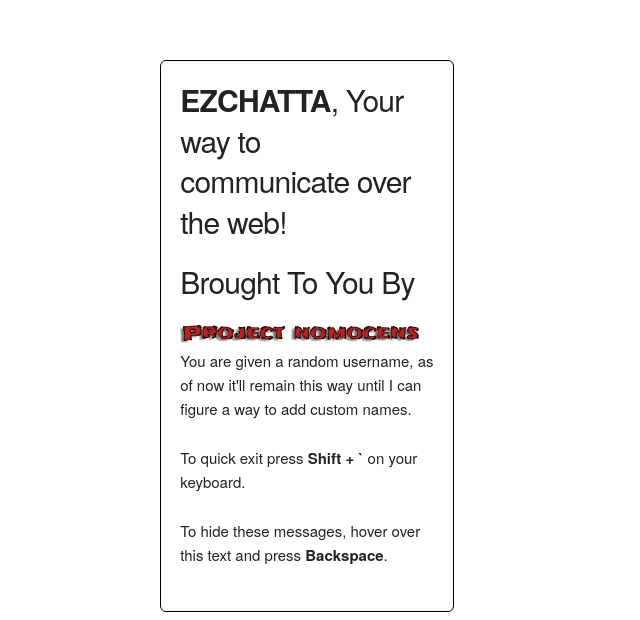
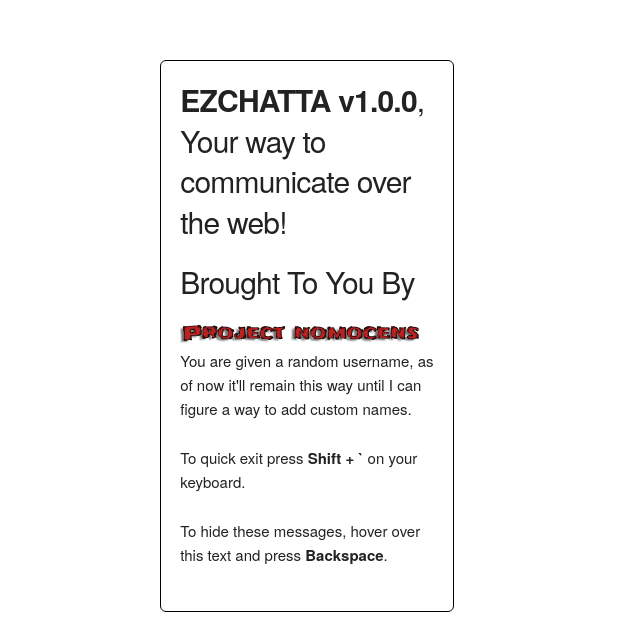
Before and after one commit to Newfies/DurableChatta, a React app: page public/index.html in a window 1280 px wide. Shown: the part 180-800 px from the top of the page, without its empty margins (0-640 px from the left). Built offline with nearby package versions, Linux system fonts and the light colour scheme.

Commit message:
Update index.html

```diff
--- a/public/index.html
+++ b/public/index.html
@@ -32,7 +32,7 @@
     <div class="container" style="width: 95%; height: 100%">
       <div class="row" style="height: 100%">
         <div class="one-third column messages" style="margin-top: 25%">
-          <h4><b>EZCHATTA</b>, Your way to communicate over the web!</h4>
+          <h4><b>EZCHATTA v1.0.0</b>, Your way to communicate over the web!</h4>
           <h4>Brought To You By</h4>
           <img src="Prj.png" style="width: 95%; height: 220%;">
           <p>
```
